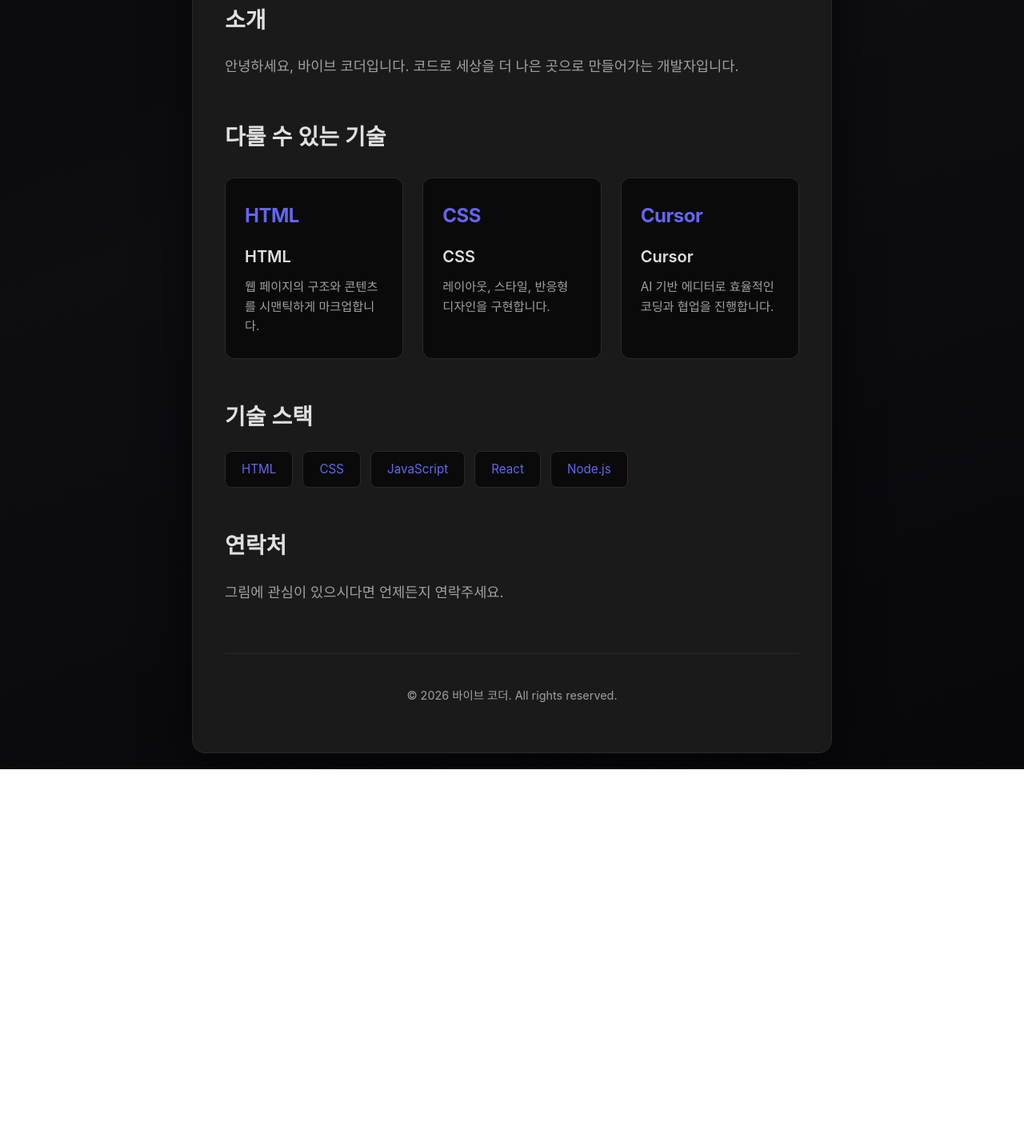
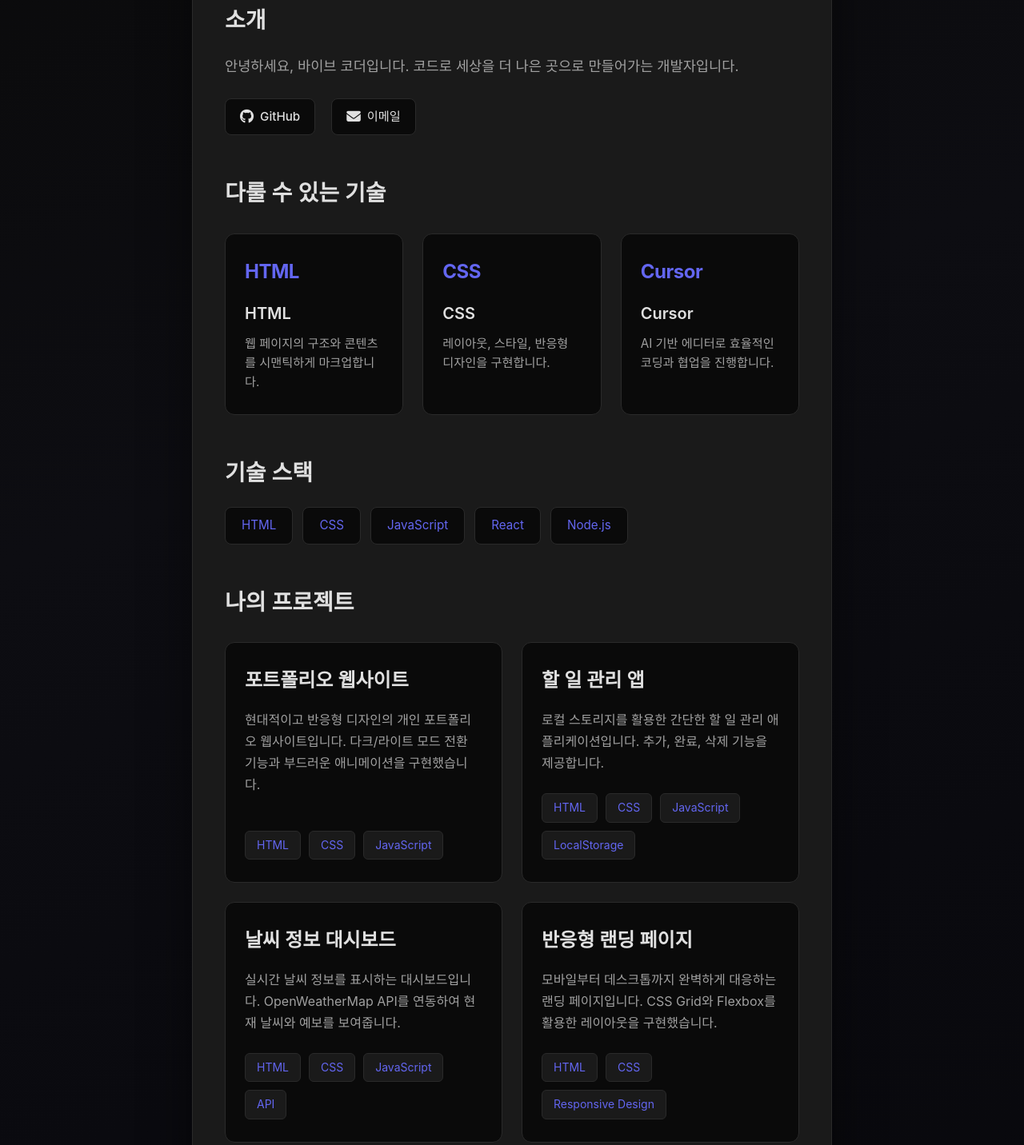
Before and after one commit to fx7300/vibe-project, a plain HTML site: page index.html in a window 1280 px wide. Shown: the part 317-1749 px from the top of the page at 80% size. Before the commit the page ends 1279 px from the top, so only its background shows below. Drawn offline with Linux system fonts and the light colour scheme; a web font is replaced by a local one.

Commit message:
프로젝트 갤러리 및 아이콘 추가

```diff
--- a/index.html
+++ b/index.html
@@ -4,6 +4,8 @@
     <meta charset="UTF-8">
     <meta name="viewport" content="width=device-width, initial-scale=1.0">
     <title>바이브 코더 - 소개</title>
+    <link rel="stylesheet" as="style" crossorigin href="https://cdn.jsdelivr.net/gh/orioncactus/pretendard@v1.3.9/dist/web/static/pretendard.min.css" />
+    <link rel="stylesheet" href="https://cdnjs.cloudflare.com/ajax/libs/font-awesome/6.5.1/css/all.min.css" integrity="sha512-DTOQO9RWCH3ppGqcWaEA1BIZOC6xxalwEsw9c2QQeAIftl+Vegovlnee1c9QX4TctnWMn13TZye+giMm8e2LwA==" crossorigin="anonymous" referrerpolicy="no-referrer" />
     <link rel="stylesheet" href="style.css">
     <script>
         (function () {
@@ -31,6 +33,16 @@
                     안녕하세요, 바이브 코더입니다.
                     코드로 세상을 더 나은 곳으로 만들어가는 개발자입니다.
                 </p>
+                <div class="about-links">
+                    <a href="https://github.com/yourusername" target="_blank" rel="noopener noreferrer" aria-label="GitHub 프로필" class="social-link">
+                        <i class="fab fa-github"></i>
+                        <span>GitHub</span>
+                    </a>
+                    <a href="mailto:your.email@example.com" aria-label="이메일 보내기" class="social-link">
+                        <i class="fas fa-envelope"></i>
+                        <span>이메일</span>
+                    </a>
+                </div>
             </section>
 
             <section class="tech-cards">
@@ -65,6 +77,11 @@
                 </div>
             </section>
 
+            <section class="projects">
+                <h2>나의 프로젝트</h2>
+                <div id="projects-container" class="projects-grid"></div>
+            </section>
+
             <section class="contact">
                 <h2>연락처</h2>
                 <p>그림에 관심이 있으시다면 언제든지 연락주세요.</p>
@@ -76,5 +93,6 @@
         </footer>
     </div>
     <script src="theme.js"></script>
+    <script src="projects.js"></script>
 </body>
 </html>
--- /dev/null
+++ b/projects.js
@@ -0,0 +1,74 @@
+// 프로젝트 데이터 배열
+var projects = [
+    {
+        title: '포트폴리오 웹사이트',
+        description: '현대적이고 반응형 디자인의 개인 포트폴리오 웹사이트입니다. 다크/라이트 모드 전환 기능과 부드러운 애니메이션을 구현했습니다.',
+        technologies: ['HTML', 'CSS', 'JavaScript']
+    },
+    {
+        title: '할 일 관리 앱',
+        description: '로컬 스토리지를 활용한 간단한 할 일 관리 애플리케이션입니다. 추가, 완료, 삭제 기능을 제공합니다.',
+        technologies: ['HTML', 'CSS', 'JavaScript', 'LocalStorage']
+    },
+    {
+        title: '날씨 정보 대시보드',
+        description: '실시간 날씨 정보를 표시하는 대시보드입니다. OpenWeatherMap API를 연동하여 현재 날씨와 예보를 보여줍니다.',
+        technologies: ['HTML', 'CSS', 'JavaScript', 'API']
+    },
+    {
+        title: '반응형 랜딩 페이지',
+        description: '모바일부터 데스크톱까지 완벽하게 대응하는 랜딩 페이지입니다. CSS Grid와 Flexbox를 활용한 레이아웃을 구현했습니다.',
+        technologies: ['HTML', 'CSS', 'Responsive Design']
+    }
+];
+
+// 프로젝트 카드를 동적으로 생성하는 함수
+function renderProjects() {
+    var container = document.getElementById('projects-container');
+    if (!container) return;
+
+    // 기존 내용 초기화
+    container.innerHTML = '';
+
+    // forEach를 사용하여 각 프로젝트 카드 생성
+    projects.forEach(function(project) {
+        // 카드 요소 생성
+        var card = document.createElement('article');
+        card.className = 'project-card';
+
+        // 제목 생성
+        var title = document.createElement('h3');
+        title.textContent = project.title;
+
+        // 설명 생성
+        var description = document.createElement('p');
+        description.textContent = project.description;
+
+        // 기술 태그 컨테이너 생성
+        var tagsContainer = document.createElement('div');
+        tagsContainer.className = 'project-tags';
+
+        // 기술 태그들을 forEach로 생성
+        project.technologies.forEach(function(tech) {
+            var tag = document.createElement('span');
+            tag.className = 'project-tag';
+            tag.textContent = tech;
+            tagsContainer.appendChild(tag);
+        });
+
+        // 요소들을 카드에 추가
+        card.appendChild(title);
+        card.appendChild(description);
+        card.appendChild(tagsContainer);
+
+        // 카드를 컨테이너에 추가
+        container.appendChild(card);
+    });
+}
+
+// DOM이 로드된 후 프로젝트 렌더링
+if (document.readyState === 'loading') {
+    document.addEventListener('DOMContentLoaded', renderProjects);
+} else {
+    renderProjects();
+}
--- a/style.css
+++ b/style.css
@@ -33,7 +33,7 @@ html[data-theme="light"] {
 }
 
 body {
-    font-family: -apple-system, BlinkMacSystemFont, 'Segoe UI', 'Roboto', 'Oxygen',
+    font-family: "Pretendard Variable", Pretendard, -apple-system, BlinkMacSystemFont, 'Segoe UI', 'Roboto', 'Oxygen',
         'Ubuntu', 'Cantarell', 'Fira Sans', 'Droid Sans', 'Helvetica Neue',
         sans-serif;
     background: var(--body-gradient);
@@ -138,6 +138,44 @@ section p {
     line-height: 1.8;
 }
 
+/* 자기소개 섹션 링크 */
+.about-links {
+    display: flex;
+    gap: 20px;
+    margin-top: 24px;
+    flex-wrap: wrap;
+}
+
+.social-link {
+    display: inline-flex;
+    align-items: center;
+    gap: 8px;
+    padding: 10px 18px;
+    background-color: var(--bg-primary);
+    color: var(--text-primary);
+    text-decoration: none;
+    border-radius: 8px;
+    border: 1px solid var(--border);
+    transition: all 0.3s ease;
+    font-size: 0.95rem;
+}
+
+.social-link:hover {
+    background-color: var(--accent);
+    color: var(--bg-primary);
+    border-color: var(--accent);
+    transform: translateY(-2px);
+    box-shadow: var(--tag-shadow);
+}
+
+.social-link i {
+    font-size: 1.1rem;
+}
+
+.social-link span {
+    font-weight: 500;
+}
+
 /* 기술 카드 섹션 */
 .tech-cards h2 {
     margin-bottom: 28px;
@@ -221,6 +259,81 @@ section p {
     box-shadow: var(--tag-shadow);
 }
 
+/* 프로젝트 섹션 */
+.projects h2 {
+    margin-bottom: 28px;
+}
+
+.projects-grid {
+    display: grid;
+    grid-template-columns: repeat(2, 1fr);
+    gap: 24px;
+    margin-top: 24px;
+}
+
+.project-card {
+    background-color: var(--bg-primary);
+    border: 1px solid var(--border);
+    border-radius: 12px;
+    padding: 28px 24px;
+    transition: transform 0.3s ease, border-color 0.3s ease, box-shadow 0.3s ease;
+    transform: scale(1);
+    display: flex;
+    flex-direction: column;
+    gap: 16px;
+}
+
+.project-card:hover {
+    border-color: var(--accent);
+    box-shadow: var(--card-shadow);
+    transform: translateY(-4px) scale(1.02);
+}
+
+.project-card h3 {
+    font-size: 1.5rem;
+    font-weight: 600;
+    color: var(--text-primary);
+    margin: 0;
+}
+
+.project-card p {
+    font-size: 1rem;
+    color: var(--text-secondary);
+    line-height: 1.7;
+    margin: 0;
+    flex-grow: 1;
+}
+
+.project-tags {
+    display: flex;
+    flex-wrap: wrap;
+    gap: 10px;
+    margin-top: 8px;
+}
+
+.project-tag {
+    background-color: var(--bg-secondary);
+    color: var(--accent);
+    padding: 6px 14px;
+    border-radius: 6px;
+    font-size: 0.875rem;
+    border: 1px solid var(--border);
+    transition: all 0.3s ease;
+}
+
+.project-tag:hover {
+    background-color: var(--accent);
+    color: var(--bg-primary);
+    border-color: var(--accent);
+}
+
+/* 태블릿: 프로젝트 카드 2열 유지 */
+@media (max-width: 900px) {
+    .projects-grid {
+        grid-template-columns: repeat(2, 1fr);
+    }
+}
+
 footer {
     margin-top: 60px;
     padding-top: 40px;
@@ -286,6 +399,16 @@ footer {
         font-size: 1rem;
     }
 
+    .about-links {
+        gap: 12px;
+        margin-top: 20px;
+    }
+
+    .social-link {
+        padding: 8px 16px;
+        font-size: 0.9rem;
+    }
+
     .card-grid {
         grid-template-columns: 1fr;
         gap: 16px;
@@ -293,6 +416,19 @@ footer {
 
     .tech-card {
         padding: 24px 20px;
+    }
+
+    .projects-grid {
+        grid-template-columns: 1fr;
+        gap: 16px;
+    }
+
+    .project-card {
+        padding: 24px 20px;
+    }
+
+    .project-card h3 {
+        font-size: 1.3rem;
     }
 
     footer {
@@ -339,4 +475,17 @@ footer {
         padding: 8px 16px;
         font-size: 0.85rem;
     }
+
+    .about-links {
+        gap: 10px;
+    }
+
+    .social-link {
+        padding: 8px 14px;
+        font-size: 0.85rem;
+    }
+
+    .social-link i {
+        font-size: 1rem;
+    }
 }
```
